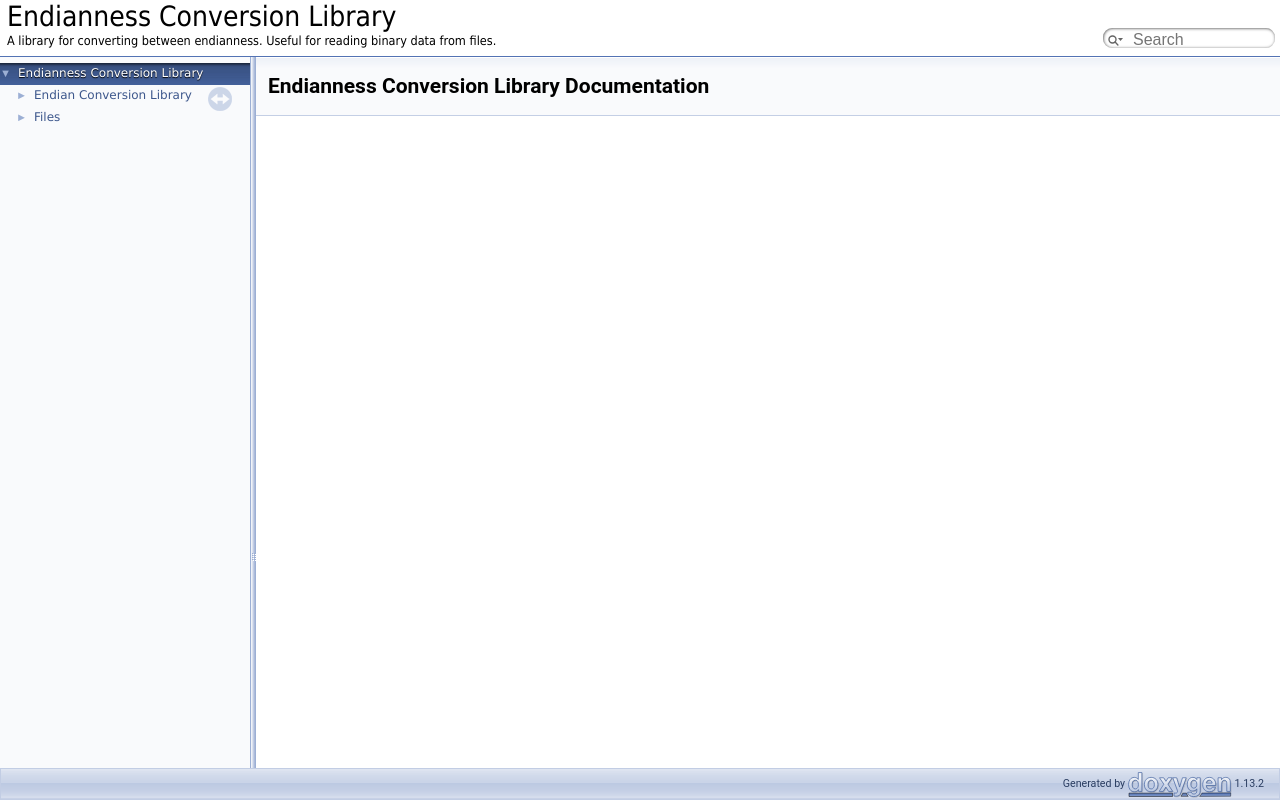
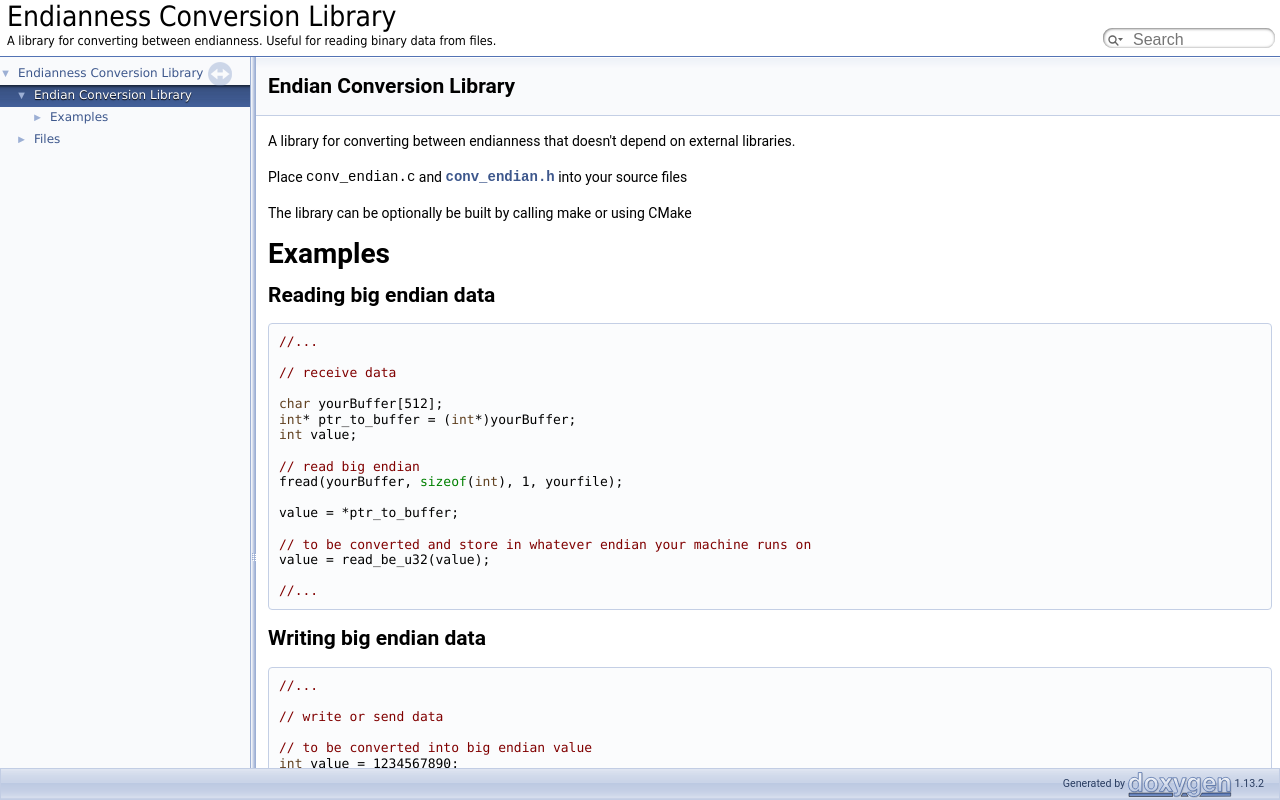
Before and after one commit to Aftersol/convEndian, a plain HTML site: page docs/index.html in a window 1280 px wide. Drawn offline with Linux system fonts and the light colour scheme.

Commit message:
added main page into documentation

```diff
--- a/docs/index.html
+++ b/docs/index.html
@@ -5,7 +5,7 @@
 <meta http-equiv="X-UA-Compatible" content="IE=11"/>
 <meta name="generator" content="Doxygen 1.13.2"/>
 <meta name="viewport" content="width=device-width, initial-scale=1"/>
-<title>Endianness Conversion Library: Main Page</title>
+<title>Endianness Conversion Library: Endian Conversion Library</title>
 <link href="tabs.css" rel="stylesheet" type="text/css"/>
 <script type="text/javascript" src="jquery.js"></script>
 <script type="text/javascript" src="dynsections.js"></script>
@@ -102,10 +102,50 @@ $(function(){initNavTree('index.html',''); initResizable(true); });
 </div>
 </div>
 
-<div class="header">
-  <div class="headertitle"><div class="title">Endianness Conversion Library Documentation</div></div>
+<div><div class="header">
+  <div class="headertitle"><div class="title">Endian Conversion Library </div></div>
 </div><!--header-->
 <div class="contents">
+<div class="textblock"><p><a class="anchor" id="md__r_e_a_d_m_e"></a></p>
+<p>A library for converting between endianness that doesn't depend on external libraries.</p>
+<p>Place <code>conv_endian.c</code> and <code><a class="el" href="conv__endian_8h.html" title="A C portable header that contains declarations of functions for converting between endianness.">conv_endian.h</a></code> into your source files</p>
+<p>The library can be optionally be built by calling make or using CMake</p>
+<h1><a class="anchor" id="autotoc_md1"></a>
+Examples</h1>
+<h2><a class="anchor" id="autotoc_md2"></a>
+Reading big endian data</h2>
+<div class="fragment"><div class="line"><span class="comment">//...</span></div>
+<div class="line"> </div>
+<div class="line"><span class="comment">// receive data</span></div>
+<div class="line"> </div>
+<div class="line"><span class="keywordtype">char</span> yourBuffer[512];</div>
+<div class="line"><span class="keywordtype">int</span>* ptr_to_buffer = (<span class="keywordtype">int</span>*)yourBuffer;</div>
+<div class="line"><span class="keywordtype">int</span> value;</div>
+<div class="line"> </div>
+<div class="line"><span class="comment">// read big endian</span></div>
+<div class="line">fread(yourBuffer, <span class="keyword">sizeof</span>(<span class="keywordtype">int</span>), 1, yourfile);</div>
+<div class="line"> </div>
+<div class="line">value = *ptr_to_buffer;</div>
+<div class="line"> </div>
+<div class="line"><span class="comment">// to be converted and store in whatever endian your machine runs on</span></div>
+<div class="line">value = read_be_u32(value);</div>
+<div class="line"> </div>
+<div class="line"><span class="comment">//...</span></div>
+</div><!-- fragment --><h2><a class="anchor" id="autotoc_md3"></a>
+Writing big endian data</h2>
+<div class="fragment"><div class="line"><span class="comment">//...</span></div>
+<div class="line"> </div>
+<div class="line"><span class="comment">// write or send data</span></div>
+<div class="line"> </div>
+<div class="line"><span class="comment">// to be converted into big endian value</span></div>
+<div class="line"><span class="keywordtype">int</span> value = 1234567890;</div>
+<div class="line">value = convert_to_be_u32(value);</div>
+<div class="line"> </div>
+<div class="line"><span class="comment">// write big endian integer</span></div>
+<div class="line">fwrite(&amp;value, <span class="keyword">sizeof</span>(<span class="keywordtype">int</span>), 1, yourfile);</div>
+<div class="line"> </div>
+<div class="line"><span class="comment">//...</span></div>
+</div><!-- fragment --> </div></div><!-- PageDoc -->
 <a href="doxygen_crawl.html"></a>
 </div><!-- contents -->
 </div><!-- doc-content -->
--- /dev/null
+++ b/docs/index.js
@@ -0,0 +1,7 @@
+var index =
+[
+    [ "Examples", "index.html#autotoc_md1", [
+      [ "Reading big endian data", "index.html#autotoc_md2", null ],
+      [ "Writing big endian data", "index.html#autotoc_md3", null ]
+    ] ]
+];
--- a/docs/navtreedata.js
+++ b/docs/navtreedata.js
@@ -25,12 +25,7 @@
 var NAVTREE =
 [
   [ "Endianness Conversion Library", "index.html", [
-    [ "Endian Conversion Library", "md__r_e_a_d_m_e.html", [
-      [ "Examples", "md__r_e_a_d_m_e.html#autotoc_md1", [
-        [ "Reading big endian data", "md__r_e_a_d_m_e.html#autotoc_md2", null ],
-        [ "Writing big endian data", "md__r_e_a_d_m_e.html#autotoc_md3", null ]
-      ] ]
-    ] ],
+    [ "Endian Conversion Library", "index.html", "index" ],
     [ "Files", "files.html", [
       [ "File List", "files.html", "files_dup" ],
       [ "Globals", "globals.html", [
--- a/docs/navtreeindex0.js
+++ b/docs/navtreeindex0.js
@@ -38,9 +38,9 @@ var NAVTREEINDEX0 =
 "globals.html":[1,1,0],
 "globals_func.html":[1,1,1],
 "index.html":[],
-"md__r_e_a_d_m_e.html":[0],
-"md__r_e_a_d_m_e.html#autotoc_md1":[0,0],
-"md__r_e_a_d_m_e.html#autotoc_md2":[0,0,0],
-"md__r_e_a_d_m_e.html#autotoc_md3":[0,0,1],
+"index.html":[0],
+"index.html#autotoc_md1":[0,0],
+"index.html#autotoc_md2":[0,0,0],
+"index.html#autotoc_md3":[0,0,1],
 "pages.html":[]
 };
--- a/docs/search/all_0.js
+++ b/docs/search/all_0.js
@@ -1,4 +1,4 @@
 var searchData=
 [
-  ['big_20endian_20data_0',['big endian data',['../md__r_e_a_d_m_e.html#autotoc_md2',1,'Reading big endian data'],['../md__r_e_a_d_m_e.html#autotoc_md3',1,'Writing big endian data']]]
+  ['big_20endian_20data_0',['big endian data',['../index.html#autotoc_md2',1,'Reading big endian data'],['../index.html#autotoc_md3',1,'Writing big endian data']]]
 ];
--- a/docs/search/all_1.js
+++ b/docs/search/all_1.js
@@ -1,7 +1,7 @@
 var searchData=
 [
   ['conv_5fendian_2eh_0',['conv_endian.h',['../conv__endian_8h.html',1,'']]],
-  ['conversion_20library_1',['Endian Conversion Library',['../md__r_e_a_d_m_e.html',1,'']]],
+  ['conversion_20library_1',['Endian Conversion Library',['../index.html',1,'']]],
   ['convert_5fto_5fbe_5ff32_2',['convert_to_be_f32',['../conv__endian_8h.html#a98e5444c7d4f1558e7a90e5c84573f1b',1,'conv_endian.c']]],
   ['convert_5fto_5fbe_5ff64_3',['convert_to_be_f64',['../conv__endian_8h.html#ac7be079a342400e08d400d8cd31394dd',1,'conv_endian.c']]],
   ['convert_5fto_5fbe_5fs16_4',['convert_to_be_s16',['../conv__endian_8h.html#a891d0019590a97dd29ccd0c40ab87a51',1,'conv_endian.c']]],
--- a/docs/search/all_2.js
+++ b/docs/search/all_2.js
@@ -1,4 +1,4 @@
 var searchData=
 [
-  ['data_0',['data',['../md__r_e_a_d_m_e.html#autotoc_md2',1,'Reading big endian data'],['../md__r_e_a_d_m_e.html#autotoc_md3',1,'Writing big endian data']]]
+  ['data_0',['data',['../index.html#autotoc_md2',1,'Reading big endian data'],['../index.html#autotoc_md3',1,'Writing big endian data']]]
 ];
--- a/docs/search/all_3.js
+++ b/docs/search/all_3.js
@@ -1,6 +1,6 @@
 var searchData=
 [
-  ['endian_20conversion_20library_0',['Endian Conversion Library',['../md__r_e_a_d_m_e.html',1,'']]],
-  ['endian_20data_1',['endian data',['../md__r_e_a_d_m_e.html#autotoc_md2',1,'Reading big endian data'],['../md__r_e_a_d_m_e.html#autotoc_md3',1,'Writing big endian data']]],
-  ['examples_2',['Examples',['../md__r_e_a_d_m_e.html#autotoc_md1',1,'']]]
+  ['endian_20conversion_20library_0',['Endian Conversion Library',['../index.html',1,'']]],
+  ['endian_20data_1',['endian data',['../index.html#autotoc_md2',1,'Reading big endian data'],['../index.html#autotoc_md3',1,'Writing big endian data']]],
+  ['examples_2',['Examples',['../index.html#autotoc_md1',1,'']]]
 ];
--- a/docs/search/all_4.js
+++ b/docs/search/all_4.js
@@ -1,4 +1,4 @@
 var searchData=
 [
-  ['library_0',['Endian Conversion Library',['../md__r_e_a_d_m_e.html',1,'']]]
+  ['library_0',['Endian Conversion Library',['../index.html',1,'']]]
 ];
--- a/docs/search/all_5.js
+++ b/docs/search/all_5.js
@@ -16,5 +16,5 @@ var searchData=
   ['read_5fle_5fu16_13',['read_le_u16',['../conv__endian_8h.html#a61d71ba24938a5866122f06d75babb6c',1,'conv_endian.c']]],
   ['read_5fle_5fu32_14',['read_le_u32',['../conv__endian_8h.html#a87d0d59847673a376ce4615ab4837589',1,'conv_endian.c']]],
   ['read_5fle_5fu64_15',['read_le_u64',['../conv__endian_8h.html#a89720f18c5ee04193cd69456650936d4',1,'conv_endian.c']]],
-  ['reading_20big_20endian_20data_16',['Reading big endian data',['../md__r_e_a_d_m_e.html#autotoc_md2',1,'']]]
+  ['reading_20big_20endian_20data_16',['Reading big endian data',['../index.html#autotoc_md2',1,'']]]
 ];
--- a/docs/search/all_6.js
+++ b/docs/search/all_6.js
@@ -1,4 +1,4 @@
 var searchData=
 [
-  ['writing_20big_20endian_20data_0',['Writing big endian data',['../md__r_e_a_d_m_e.html#autotoc_md3',1,'']]]
+  ['writing_20big_20endian_20data_0',['Writing big endian data',['../index.html#autotoc_md3',1,'']]]
 ];
--- a/docs/search/pages_0.js
+++ b/docs/search/pages_0.js
@@ -1,4 +1,4 @@
 var searchData=
 [
-  ['conversion_20library_0',['Endian Conversion Library',['../md__r_e_a_d_m_e.html',1,'']]]
+  ['conversion_20library_0',['Endian Conversion Library',['../index.html',1,'']]]
 ];
--- a/docs/search/pages_1.js
+++ b/docs/search/pages_1.js
@@ -1,4 +1,4 @@
 var searchData=
 [
-  ['endian_20conversion_20library_0',['Endian Conversion Library',['../md__r_e_a_d_m_e.html',1,'']]]
+  ['endian_20conversion_20library_0',['Endian Conversion Library',['../index.html',1,'']]]
 ];
--- a/docs/search/pages_2.js
+++ b/docs/search/pages_2.js
@@ -1,4 +1,4 @@
 var searchData=
 [
-  ['library_0',['Endian Conversion Library',['../md__r_e_a_d_m_e.html',1,'']]]
+  ['library_0',['Endian Conversion Library',['../index.html',1,'']]]
 ];
```
Also changed, not shown: docs/doxygen_crawl.html (+3 -5 lines).
